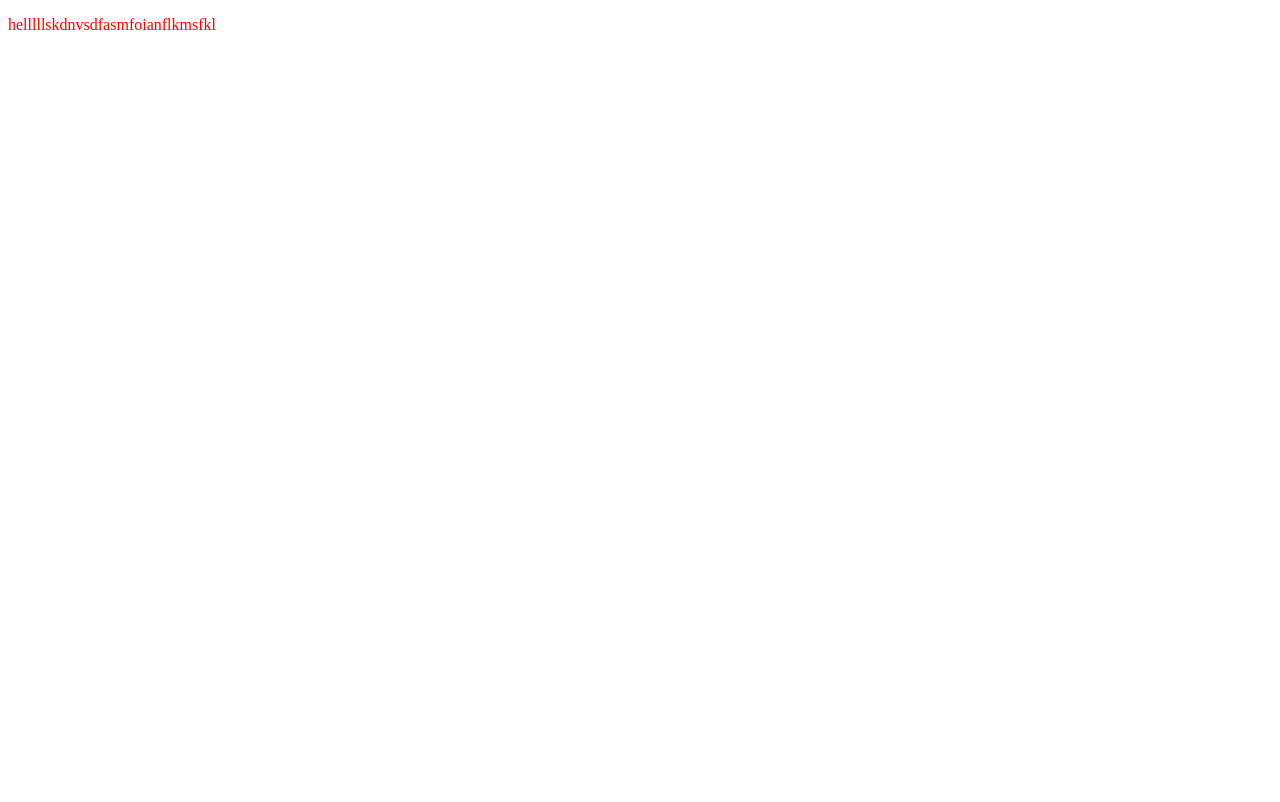
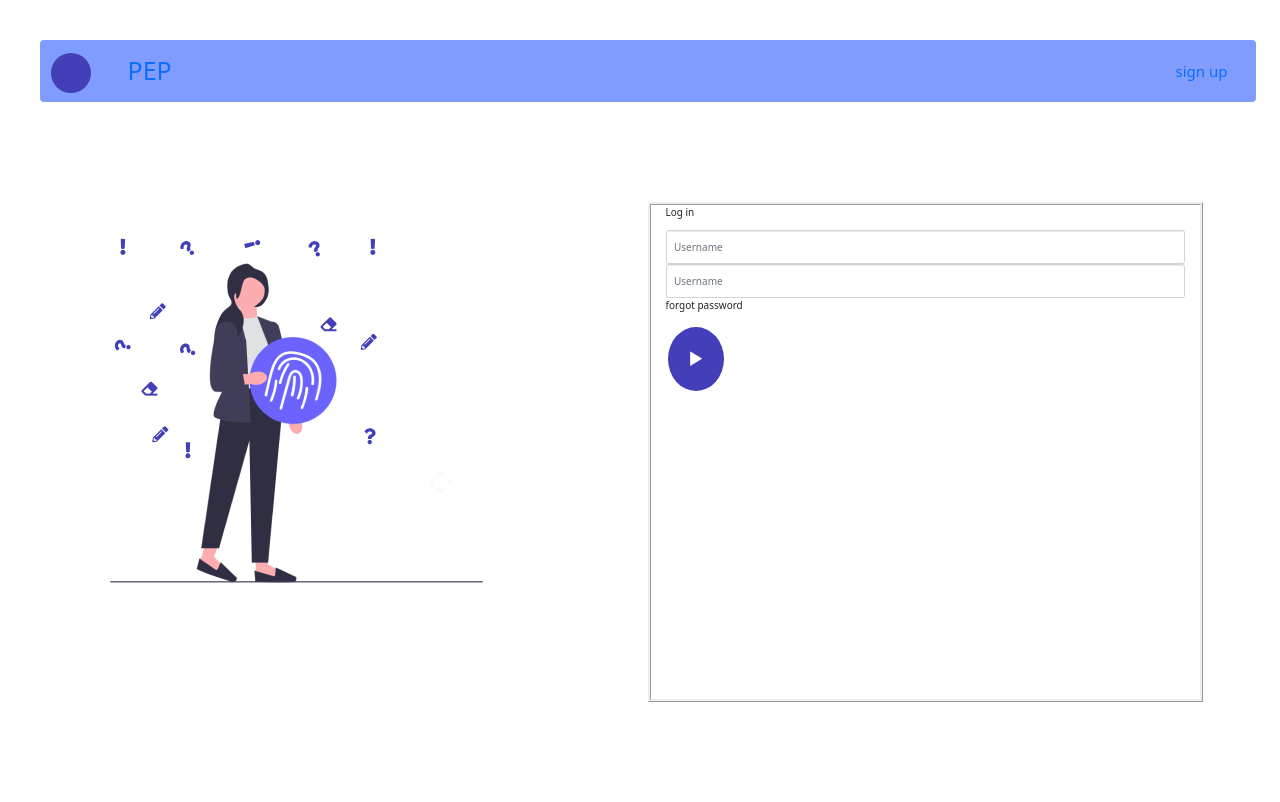
Before and after one commit to likith5/performance-enhancement-system, a Flask app: page / in a window 1280 px wide. Before the commit the page is almost empty. Before the commit the page ends 30 px from the top, so only its background shows below. Run offline with Flask 3, Linux system fonts and the light colour scheme; some libraries are stand-ins or nearby versions.

Commit message:
css updates

```diff
--- a/application/static/css/styles.css
+++ b/application/static/css/styles.css
@@ -1,3 +1,56 @@
-.liki{
-    color: red;
+body{
+    width:100%;
+    height:100%;
 }
+/* navbar styling... */
+.navbar{
+
+background-color:#809CFF;
+width:95%;
+margin: 40px 0 0 40px;
+
+
+ }
+ .nav-logo {
+    background-color: #423FB9;
+    border: none;
+
+    padding: 20px;
+    text-align: center;
+    text-decoration: none;
+    display: inline-block;
+    font-size: 16px;
+    margin: 4px 2px;
+    border-radius: 100%;
+  }
+  .navtext{
+    font-size: 25px;
+  }
+
+
+
+
+
+  /* login_container */
+.login_container{
+    margin: 50px 0;
+    padding:50px 50px;
+}
+.login{
+    border-style: ridge;
+    height:500px;
+    width:50px;
+
+}
+.button1 {
+    background-color: #423FB9;
+    border: none;
+    color: white;
+    padding: 20px;
+    text-align: center;
+    text-decoration: none;
+    display: inline-block;
+    font-size: 16px;
+    margin: 4px 2px;
+    border-radius: 100%;
+  }
--- a/application/templates/loginpage.html
+++ b/application/templates/loginpage.html
@@ -6,10 +6,93 @@
     <meta name="viewport" content="width=device-width, initial-scale=1.0">
     <title>{{title}}</title>
     <link rel="stylesheet" type="text/css" href="{{ url_for('static',filename='css/styles.css')}}" />
+    <link rel="stylesheet" href="https://maxcdn.bootstrapcdn.com/bootstrap/3.3.7/css/bootstrap.min.css">
 
+    <link href="https://cdn.jsdelivr.net/npm/bootstrap@5.0.2/dist/css/bootstrap.min.css" rel="stylesheet" integrity="sha384-EVSTQN3/azprG1Anm3QDgpJLIm9Nao0Yz1ztcQTwFspd3yD65VohhpuuCOmLASjC" crossorigin="anonymous">
 </head>
 <body>
-    <p class="liki">helllllskdnvsdfasmfoianflkmsfkl</p>
+    <!-- navbar content begins..  -->
+    <!-- <img src="/docs/5.0/assets/brand/bootstrap-logo.svg" alt="" width="30" height="24" class="d-inline-block align-text-top"> -->
+    <nav class="navbar navbar-expand-lg  ">
+        <div class="container-fluid">
+          <a class="navbar-brand" href="#">        <button class="button nav-logo" type="submit" ></span></button>
+            </a>
+            <button class="navbar-toggler" type="button" data-toggle="collapse" data-target="#navbarNav" aria-controls="navbarNav" aria-expanded="false" aria-label="Toggle navigation">
+              <span class="navbar-toggler-icon"></span>
+            </button>
+            <nav class="nav navtext">
+              <a class="nav-link active" aria-current="page" href="#">PEP</a>
+              </nav>
 
-</body>
+          <button class="navbar-toggler" type="button" data-bs-toggle="collapse" data-bs-target="#navbarNavDropdown" aria-controls="navbarNavDropdown" aria-expanded="false" aria-label="Toggle navigation">
+            <span class="navbar-toggler-icon"></span>
+          </button>
+          <div class="collapse navbar-collapse  justify-content-end  " id="navbarNavDropdown">
+            <ul class="navbar-nav   ">
+              <li class="nav-item" style=" font-size: 15px;">
+                <a class="nav-link  active" aria-current="page" href="#">sign up</a>
+              </li>
+
+
+            </ul>
+
+        </div>
+
+      </nav>
+
+      <!-- navbar content ends..  -->
+
+
+
+      <!-- login content with the image picture..  -->
+      <div class="container login_container ">
+        <div class="row">
+          <div class="col-md-6">
+            <div class="img">
+            <img src="{{ url_for('static',filename='images/female.png')}}" class="rounded float-start" alt="...">
+        </div>
+        </div>
+          <div class="col-md-6">
+            <div class="container login">
+                <p>Log in </p>
+
+                  <form action="">
+                    <div>                    <input class="form-control" type="text" placeholder="Username" aria-label="default input example">
+                    </div>
+                    <div>                    <input class="form-control" type="text" placeholder="Username" aria-label="default input example">
+                    </div>
+                    <p>forgot password</p>
+                    <button class="button button1" type="submit" ><span class="glyphicon glyphicon-play"></span></button>
+
+
+                  </form>
+
+
+              </div>
+          </div>
+
+        </div>
+      </div>
+
+
+
+
+
+
+
+
+
+
+
+
+
+
+
+
+      <script src="https://cdn.jsdelivr.net/npm/bootstrap@5.3.0-alpha2/dist/js/bootstrap.bundle.min.js" integrity="sha384-qKXV1j0HvMUeCBQ+QVp7JcfGl760yU08IQ+GpUo5hlbpg51QRiuqHAJz8+BrxE/N" crossorigin="anonymous"></script>
+      <script src="https://cdn.jsdelivr.net/npm/@popperjs/core@2.11.6/dist/umd/popper.min.js" integrity="sha384-oBqDVmMz9ATKxIep9tiCxS/Z9fNfEXiDAYTujMAeBAsjFuCZSmKbSSUnQlmh/jp3" crossorigin="anonymous"></script>
+      <script src="https://cdn.jsdelivr.net/npm/bootstrap@5.3.0-alpha2/dist/js/bootstrap.min.js" integrity="sha384-heAjqF+bCxXpCWLa6Zhcp4fu20XoNIA98ecBC1YkdXhszjoejr5y9Q77hIrv8R9i" crossorigin="anonymous"></script>
+
+
+    </body>
 </html>
```
Also changed, not shown: application/static/images/female.png (added).
